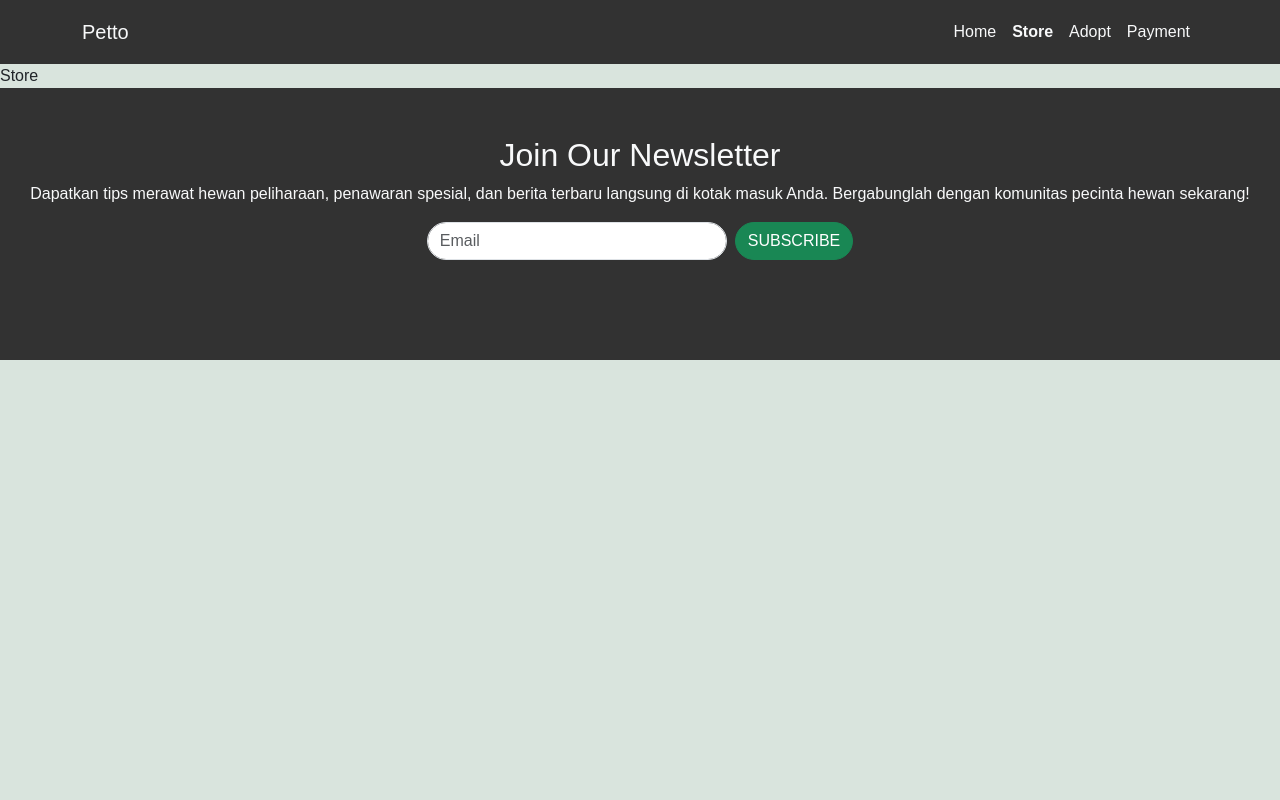
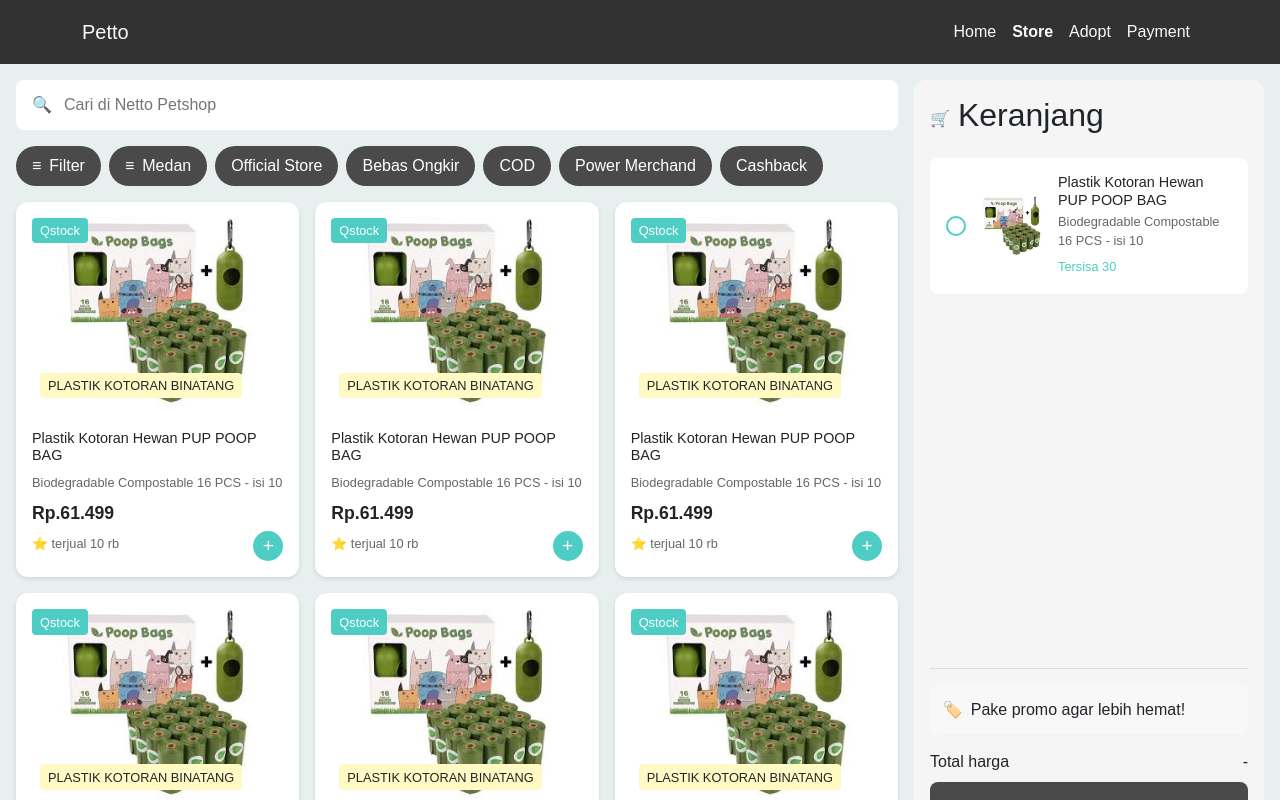
Before and after one commit to AlwiAlpariji/DevOps-TeamProject, a React (Vite) app: page /Store in a window 1280 px wide. Shown: the top 800 px of the page. Built offline with nearby package versions, Linux system fonts and the light colour scheme.

Commit message:
adding storepage

```diff
--- a/src/pages/Storepage.jsx
+++ b/src/pages/Storepage.jsx
@@ -1,9 +1,122 @@
-const Marketpage = () => {
+import React from 'react';
+import "../style/PetStore.css"; // Optional custom styles
+
+// Import gambar dari public folder
+const productImageUrl = "public/PoopBag.jpg";
+
+const PetshopStore = () => {
+  const products = [
+    {
+      id: 1,
+      name: "Plastik Kotoran Hewan PUP POOP BAG",
+      description: "Biodegradable Compostable 16 PCS - isi 10",
+      price: "Rp.61.499",
+      sold: "10 rb",
+      image: productImageUrl
+    },
+  ];
+
   return (
-    <div>
-      Store
+    <div className="main-content">
+      {/* Left Column - Products Section */}
+      <div className="products-section">
+        {/* Search Bar */}
+        <div className="search-wrapper">
+          <span className="search-icon">🔍</span>
+          <input
+            type="text"
+            className="search-input"
+            placeholder="Cari di Netto Petshop"
+          />
+        </div>
+
+        {/* Filter Buttons */}
+        <div className="filter-container">
+          <button className="filter-btn">
+            <span className="filter-icon">≡</span> Filter
+          </button>
+          <button className="filter-btn">
+            <span className="filter-icon">≡</span> Medan
+          </button>
+          <button className="filter-btn">Official Store</button>
+          <button className="filter-btn">Bebas Ongkir</button>
+          <button className="filter-btn">COD</button>
+          <button className="filter-btn">Power Merchand</button>
+          <button className="filter-btn">Cashback</button>
+        </div>
+
+        {/* Products Grid */}
+        <div className="products-grid">
+          {Array(6).fill(products[0]).map((product, index) => (
+            <div key={index} className="product-card">
+              <div className="qstock-badge">Qstock</div>
+              <div className="product-image-wrapper">
+                <img
+                  src={product.image}
+                  alt="Poop Bags"
+                  className="product-image"
+                />
+                <div className="product-category-label">
+                  PLASTIK KOTORAN BINATANG
+                </div>
+              </div>
+              <div className="product-info">
+                <h3 className="product-name">{product.name}</h3>
+                <p className="product-description">{product.description}</p>
+                <div className="product-price">{product.price}</div>
+                <div className="product-sold">
+                  ⭐ terjual {product.sold}
+                </div>
+              </div>
+              <button className="add-to-cart-btn">+</button>
+            </div>
+          ))}
+        </div>
+      </div>
+
+      {/* Right Column - Cart Section */}
+      <div className="cart-section">
+        <div className="cart-header">
+          <span className="cart-icon">🛒</span>
+          <h2 className="cart-title">Keranjang</h2>
+        </div>
+
+        {/* Cart Items */}
+        <div className="cart-items">
+          <div className="cart-item">
+            <div className="select-circle"></div>
+            <div className="cart-item-image-wrapper">
+              <img
+                src={productImageUrl}
+                alt="Poop Bags in Cart"
+                className="cart-item-image"
+              />
+            </div>
+            <div className="cart-item-details">
+              <h4>Plastik Kotoran Hewan PUP POOP BAG</h4>
+              <p>Biodegradable Compostable 16 PCS - isi 10</p>
+              <span>Tersisa 30</span>
+            </div>
+          </div>
+        </div>
+
+        {/* Cart Footer */}
+        <div className="cart-footer">
+          <div className="promo-button">
+            <span className="promo-icon">🏷️</span>
+            <span>Pake promo agar lebih hemat!</span>
+          </div>
+          <div className="total-section">
+            <div className="total-row">
+              <span>Total harga</span>
+              <span>-</span>
+            </div>
+            <button className="checkout-btn">Beli</button>
+          </div>
+        </div>
+      </div>
     </div>
-  )
-}
+  );
+};
 
-export default Marketpage
+export default PetshopStore;
--- /dev/null
+++ b/src/style/PetStore.css
@@ -0,0 +1,286 @@
+.main-content {
+    display: grid;
+    grid-template-columns: 1fr 350px;
+    gap: 1rem;
+    padding: 1rem;
+    min-height: 100vh;
+    background-color: #e8f0ef;
+  }
+
+  /* Products Section */
+  .products-section {
+    background-color: transparent;
+  }
+
+  .search-wrapper {
+    position: relative;
+    margin-bottom: 1rem;
+  }
+
+  .search-icon {
+    position: absolute;
+    left: 1rem;
+    top: 50%;
+    transform: translateY(-50%);
+    color: #999;
+  }
+
+  .search-input {
+    width: 100%;
+    padding: 0.8rem 1rem 0.8rem 3rem;
+    border: none;
+    border-radius: 8px;
+    background-color: white;
+    font-size: 1rem;
+  }
+
+  .filter-container {
+    display: flex;
+    flex-wrap: wrap;
+    gap: 0.5rem;
+    margin-bottom: 1rem;
+  }
+
+  .filter-btn {
+    background-color: #4a4a4a;
+    color: white;
+    border: none;
+    padding: 0.5rem 1rem;
+    border-radius: 20px;
+    display: flex;
+    align-items: center;
+    gap: 0.5rem;
+    cursor: pointer;
+  }
+
+  .products-grid {
+    display: grid;
+    grid-template-columns: repeat(auto-fill, minmax(250px, 1fr));
+    gap: 1rem;
+  }
+
+  .product-card {
+    background: white;
+    border-radius: 12px;
+    padding: 1rem;
+    position: relative;
+    box-shadow: 0 2px 4px rgba(0,0,0,0.1);
+  }
+
+  .qstock-badge {
+    position: absolute;
+    top: 1rem;
+    left: 1rem;
+    background-color: #4ecdc4;
+    color: white;
+    padding: 0.2rem 0.5rem;
+    border-radius: 4px;
+    font-size: 0.8rem;
+    z-index: 2;
+  }
+
+  .product-image-wrapper {
+    position: relative;
+    width: 100%;
+    padding-top: 75%; /* 4:3 Aspect Ratio */
+    margin-bottom: 1rem;
+    border-radius: 8px;
+    overflow: hidden;
+  }
+
+  .product-image {
+    position: absolute;
+    top: 0;
+    left: 0;
+    width: 100%;
+    height: 100%;
+    object-fit: contain;
+    background-color: white;
+  }
+
+  .product-category-label {
+    position: absolute;
+    bottom: 0.5rem;
+    left: 0.5rem;
+    background-color: #fff9c4;
+    padding: 0.2rem 0.5rem;
+    border-radius: 4px;
+    font-size: 0.8rem;
+    z-index: 1;
+  }
+
+  .product-info {
+    padding: 0.5rem 0;
+  }
+
+  .product-name {
+    font-size: 0.9rem;
+    margin-bottom: 0.5rem;
+  }
+
+  .product-description {
+    color: #666;
+    font-size: 0.8rem;
+    margin-bottom: 0.5rem;
+  }
+
+  .product-price {
+    font-weight: bold;
+    font-size: 1.1rem;
+    margin-bottom: 0.5rem;
+  }
+
+  .product-sold {
+    font-size: 0.8rem;
+    color: #666;
+  }
+
+  .add-to-cart-btn {
+    position: absolute;
+    bottom: 1rem;
+    right: 1rem;
+    width: 30px;
+    height: 30px;
+    border-radius: 50%;
+    background-color: #4ecdc4;
+    color: white;
+    border: none;
+    font-size: 1.2rem;
+    cursor: pointer;
+    display: flex;
+    align-items: center;
+    justify-content: center;
+  }
+
+  /* Cart Section */
+  .cart-section {
+    background-color: #f5f5f5;
+    border-radius: 12px;
+    padding: 1rem;
+    position: sticky;
+    top: 1rem;
+    height: calc(100vh - 2rem);
+    display: flex;
+    flex-direction: column;
+  }
+
+  .cart-header {
+    display: flex;
+    align-items: center;
+    gap: 0.5rem;
+    margin-bottom: 1rem;
+  }
+
+  .cart-items {
+    flex-grow: 1;
+    overflow-y: auto;
+  }
+
+  .cart-item {
+    background: white;
+    border-radius: 8px;
+    padding: 1rem;
+    margin-bottom: 0.5rem;
+    display: flex;
+    gap: 1rem;
+    align-items: center;
+  }
+
+  .select-circle {
+    width: 20px;
+    height: 20px;
+    border: 2px solid #4ecdc4;
+    border-radius: 50%;
+    flex-shrink: 0;
+  }
+
+  .cart-item-image-wrapper {
+    width: 60px;
+    height: 60px;
+    flex-shrink: 0;
+    border-radius: 4px;
+    overflow: hidden;
+  }
+
+  .cart-item-image {
+    width: 100%;
+    height: 100%;
+    object-fit: contain;
+    background-color: white;
+  }
+
+  .cart-item-details {
+    flex-grow: 1;
+  }
+
+  .cart-item-details h4 {
+    font-size: 0.9rem;
+    margin-bottom: 0.2rem;
+  }
+
+  .cart-item-details p {
+    font-size: 0.8rem;
+    color: #666;
+    margin-bottom: 0.2rem;
+  }
+
+  .cart-item-details span {
+    font-size: 0.8rem;
+    color: #4ecdc4;
+  }
+
+  .cart-footer {
+    margin-top: auto;
+    border-top: 1px solid #ddd;
+    padding-top: 1rem;
+  }
+
+  .promo-button {
+    background-color: #f8f8f8;
+    padding: 0.8rem;
+    border-radius: 8px;
+    display: flex;
+    align-items: center;
+    gap: 0.5rem;
+    margin-bottom: 1rem;
+    cursor: pointer;
+  }
+
+  .total-section {
+    display: flex;
+    flex-direction: column;
+    gap: 0.5rem;
+  }
+
+  .total-row {
+    display: flex;
+    justify-content: space-between;
+    font-weight: 500;
+  }
+
+  .checkout-btn {
+    width: 100%;
+    padding: 0.8rem;
+    background-color: #4a4a4a;
+    color: white;
+    border: none;
+    border-radius: 8px;
+    cursor: pointer;
+    font-weight: 500;
+  }
+
+  @media (max-width: 1024px) {
+    .main-content {
+      grid-template-columns: 1fr;
+    }
+
+    .cart-section {
+      display: none;
+    }
+  }
+
+  @media (max-width: 768px) {
+    .products-grid {
+      grid-template-columns: repeat(auto-fill, minmax(200px, 1fr));
+    }
+  }
```
Also changed, not shown: public/PoopBag.jpg (added), src/PoopBag.jpg (added).
